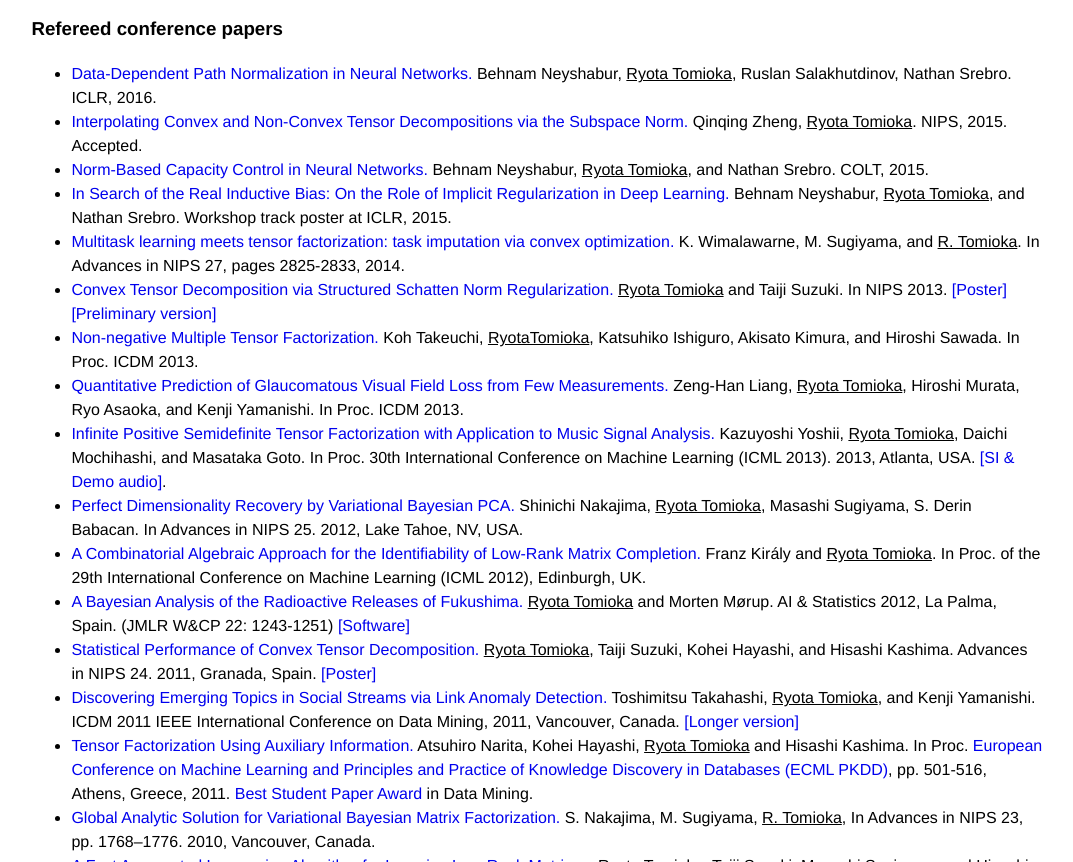
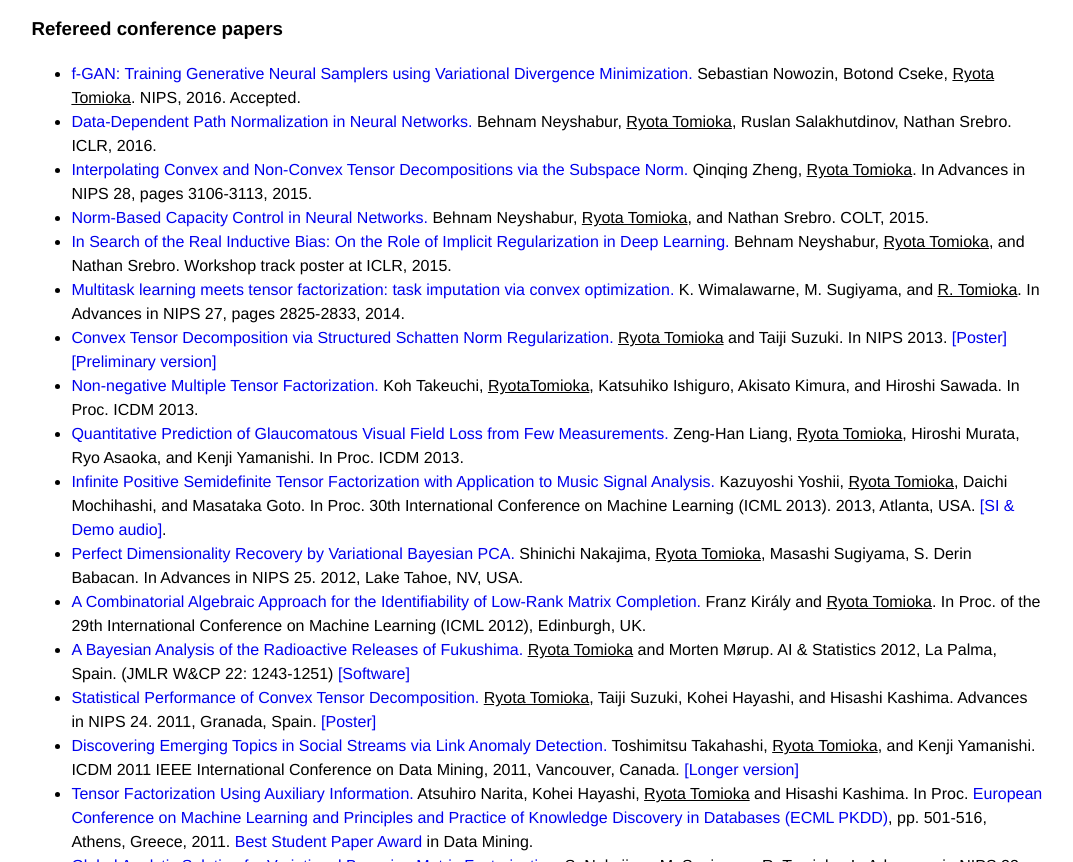
Before and after one commit to ryotat/ryotat.github.io, a plain HTML site: page index.html in a window 1280 px wide. Shown: the part 1767-2629 px from the top of the page, without its empty margins (103-1176 px from the left). Drawn offline with Linux system fonts and the light colour scheme.

Commit message:
Updated pubs.

```diff
--- a/index.html
+++ b/index.html
@@ -129,11 +129,14 @@
 	<h3>Refereed conference papers</h3>
 	<ul>
 	  <li>
+	    <a href="https://arxiv.org/abs/1606.00709">f-GAN: Training Generative Neural Samplers using Variational Divergence Minimization.</a> Sebastian Nowozin, Botond Cseke, <span class="u">Ryota Tomioka</span>. NIPS, 2016. Accepted.
+	  </li>
+	  <li>
 	    <a href="http://arxiv.org/abs/1511.06747">Data-Dependent Path Normalization in Neural Networks.</a>
 	    Behnam Neyshabur, <span class="u">Ryota Tomioka</span>, Ruslan Salakhutdinov, Nathan Srebro. ICLR, 2016.
 	  </li>
 	  <li>
-	    <a href="http://arxiv.org/abs/1503.05479">Interpolating Convex and Non-Convex Tensor Decompositions via the Subspace Norm.</a> Qinqing Zheng, <span class="u">Ryota Tomioka</span>. NIPS, 2015. Accepted.
+	    <a href="http://arxiv.org/abs/1503.05479">Interpolating Convex and Non-Convex Tensor Decompositions via the Subspace Norm.</a> Qinqing Zheng, <span class="u">Ryota Tomioka</span>. In Advances in NIPS 28, pages 3106-3113, 2015.
 	  </li>
 	  <li>
 	    <a href="http://jmlr.org/proceedings/papers/v40/Neyshabur15.pdf">Norm-Based Capacity Control in Neural Networks.</a> Behnam Neyshabur, <span class="u">Ryota Tomioka</span>, and Nathan Srebro. COLT, 2015.
```
